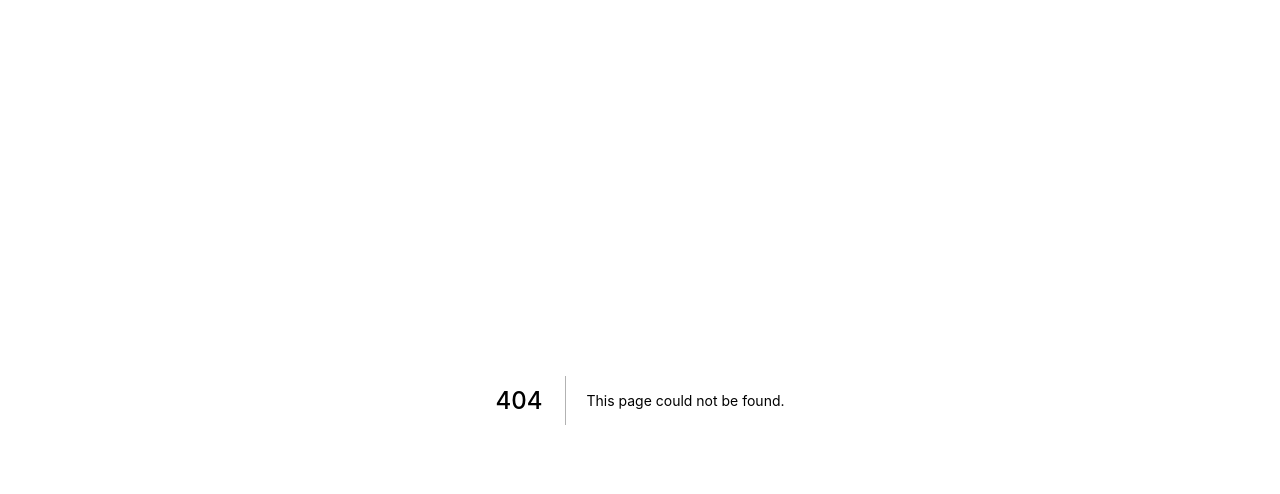
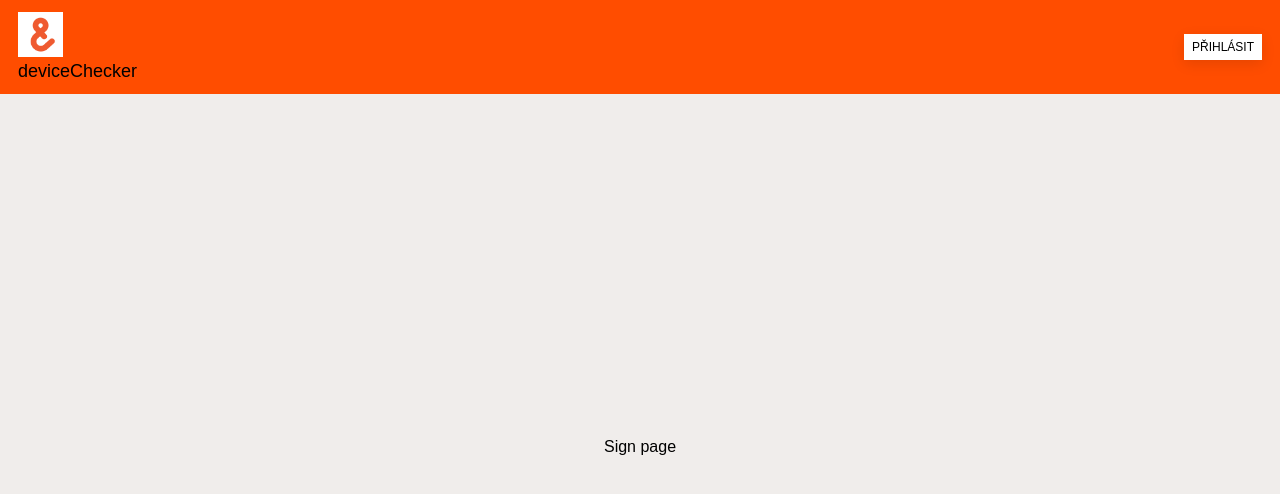
Before and after one commit to UlyanaHashchuk/device-checker-etnetera-test, a Next.js app: page /sign-in in a window 1280 px wide. Before the commit this address had no page. Shown: the top 494 px of the page. Built offline with nearby package versions, Linux system fonts and the light colour scheme.

Commit message:
develop: add SignIn base page

```diff
--- a/src/components/Home/index.tsx
+++ b/src/components/Home/index.tsx
@@ -1,8 +1,13 @@
 import React from 'react'
 import BaseLayout from '~/layouts/BaseLayout'
+import { PAGE_AUTH_TYPE } from '~/constants'
 
 const Home = () => <div>Home page</div>
 
 Home.layout = BaseLayout
+Home.layoutProps = {
+  centered: false,
+}
+Home.type = PAGE_AUTH_TYPE.SECURE
 
 export default Home
--- /dev/null
+++ b/src/components/SignIn/index.tsx
@@ -0,0 +1,10 @@
+import React from 'react'
+import BaseLayout from '~/layouts/BaseLayout'
+import { PAGE_AUTH_TYPE } from '~/constants'
+
+const SignIn = () => <div>Sign page</div>
+
+SignIn.layout = BaseLayout
+SignIn.type = PAGE_AUTH_TYPE.UNSECURE_ONLY
+
+export default SignIn
--- /dev/null
+++ b/src/layouts/BaseLayout/index.styled.ts
@@ -0,0 +1,21 @@
+import styled, { css } from 'styled-components'
+
+export const Container = styled.div`
+  display: flex;
+  flex-direction: column;
+  height: ${`-webkit-fill-available`};
+`
+
+export const Content = styled.div<{
+  centered: boolean
+}>`
+  flex: 100%;
+
+  ${({ centered }) =>
+    centered &&
+    css`
+      display: flex;
+      justify-content: center;
+      align-items: center;
+    `}
+`
--- a/src/layouts/BaseLayout/index.tsx
+++ b/src/layouts/BaseLayout/index.tsx
@@ -1,15 +1,17 @@
 import React from 'react'
 import TopNavigation from './components/TopNavigation'
+import { Container, Content } from './index.styled'
 
 type Props = {
   children: React.ReactNode
+  centered?: boolean
 }
 
-const BaseLayout = React.memo(({ children }: Props) => (
-  <div>
+const BaseLayout = React.memo(({ children, centered = true }: Props) => (
+  <Container>
     <TopNavigation />
-    <div>{children}</div>
-  </div>
+    <Content centered={centered}>{children}</Content>
+  </Container>
 ))
 
 export default BaseLayout
--- /dev/null
+++ b/src/pages/sign-in.tsx
@@ -0,0 +1,3 @@
+import SignIn from '~/components/SignIn'
+
+export default SignIn
```
